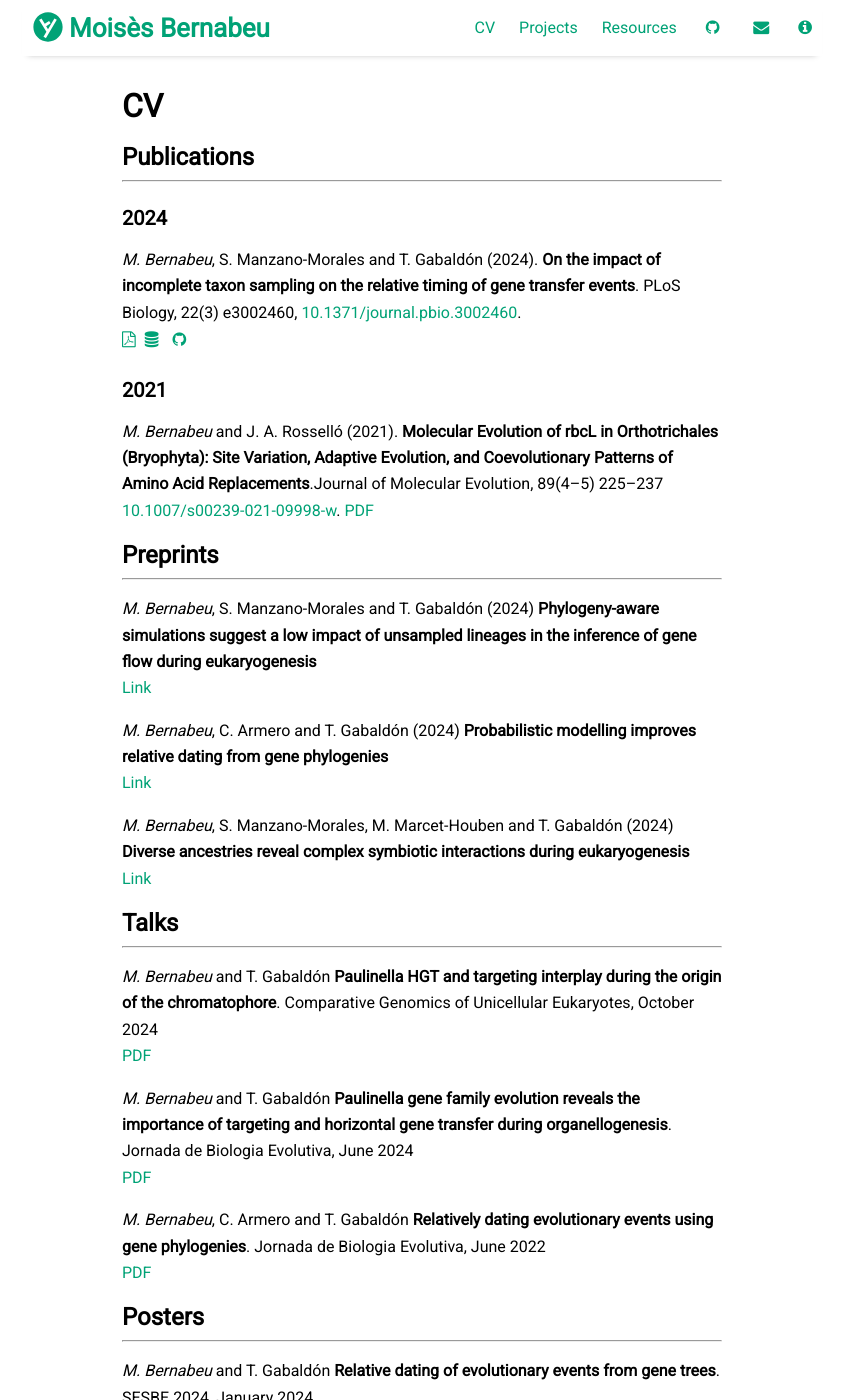
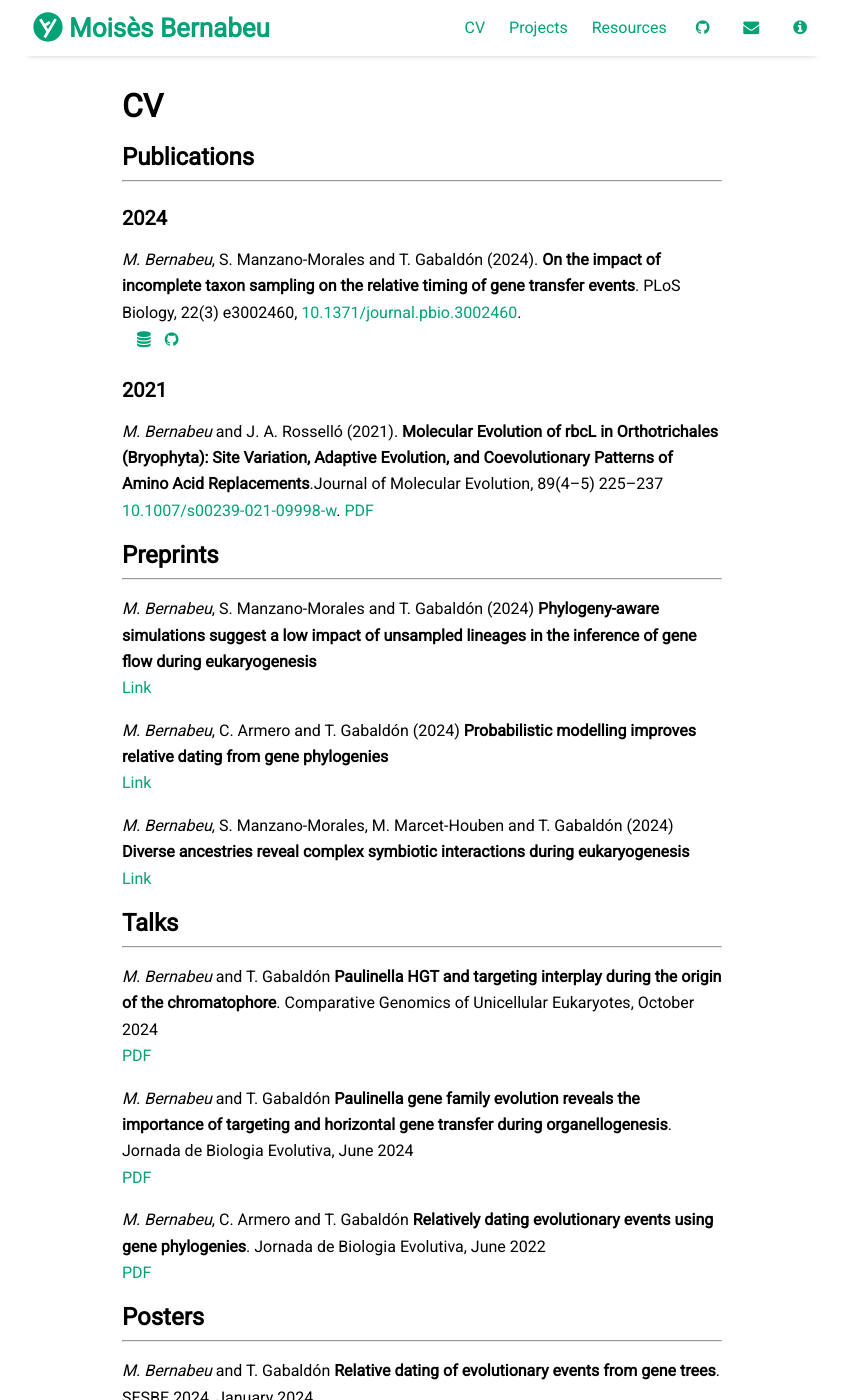
Before and after one commit to moibernabeu/moibernabeu.github.io, a Jekyll site: the page built from pages/cv.md, in a window 1280 px wide and 1400 px high. Shown: the whole window, without its empty margins (218-1061 px from the left). Built offline with Jekyll 4.4.1, drawn with Linux system fonts in a browser that asks for light colours; nearby versions of some CDN libraries.

Commit message:
test update CV

```diff
--- a/_sass/_social-icons.scss
+++ b/_sass/_social-icons.scss
@@ -20,6 +20,11 @@
 }
 
 .fa-database {
+  padding: 5px;
+  @include social-media-icon($envelope-color, $icon-transition-time);
+}
+
+.fa-info-circle {
   padding: 5px;
   @include social-media-icon($envelope-color, $icon-transition-time);
 }
--- a/pages/cv.md
+++ b/pages/cv.md
@@ -12,7 +12,7 @@ order: 2
 ### 2024
 *M. Bernabeu*, S. Manzano-Morales and T. Gabaldón (2024).
 **On the impact of incomplete taxon sampling on the relative timing of gene transfer events**. PLoS Biology, 22(3) e3002460, [10.1371/journal.pbio.3002460](https://doi.org/10.1371/journal.pbio.3002460).\\
-[<i class="fa fa-file-pdf-o"></i>](https://drive.google.com/uc?export=download&id=1JvShztPmVf74qSCTLbaTacUYMSYMg-UZ)
+[<i class="fa-solid fa-file-pdf"></i>](https://drive.google.com/uc?export=download&id=1JvShztPmVf74qSCTLbaTacUYMSYMg-UZ)
 [<i class="fa fa-database"></i>](https://doi.org/10.5281/zenodo.10252240)
 [<i class="fa fa-github"></i>](https://github.com/moibernabeu/ggcollapse)
 
```
